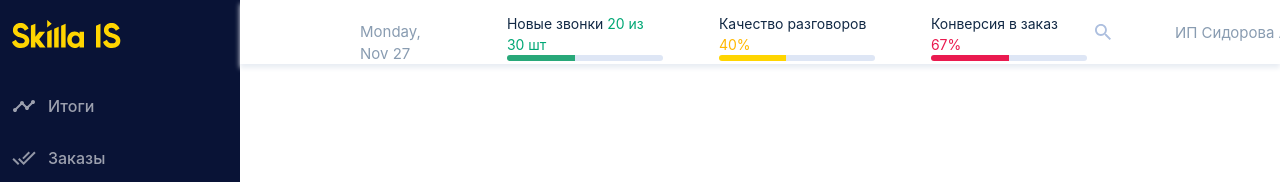
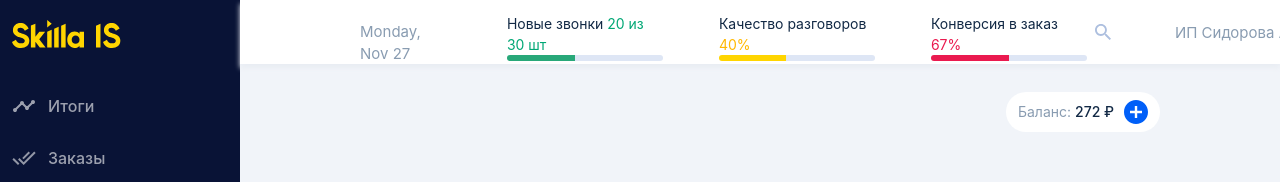
Before and after one commit to ARTALEAL/Skilla-test, a React (Create React App) app: page / in a window 1280 px wide. Shown: the top 182 px of the page. Built offline with nearby package versions, Linux system fonts and the light colour scheme; a web font is replaced by a local one.

Commit message:
balance-btn

```diff
--- a/src/Components/Calls/Calls.jsx
+++ b/src/Components/Calls/Calls.jsx
@@ -4,6 +4,7 @@ import { getFormatDate } from '../../utils/utils';
 import searchLogo from '../../images/basic search.svg';
 import avatar from '../../images/avatar-header.png';
 import arrow from '../../images/keyboard_arrow_down_black_24dp 1.svg';
+import BalanceButton from '../elements/BalanceButton/BalanceButton';
 
 function Calls() {
   return (
@@ -83,6 +84,11 @@ function Calls() {
           </button>
         </div>
       </header>
+      <section className="calls-section">
+        <div className="calls-section__buttons-container">
+          <BalanceButton />
+        </div>
+      </section>
     </main>
   );
 }
--- a/src/Components/Calls/calls.css
+++ b/src/Components/Calls/calls.css
@@ -10,6 +10,9 @@
   box-shadow: 0px 4px 5px 0px #e9edf3;
   display: flex;
   justify-content: space-between;
+  position: absolute;
+  top: 0;
+  left: 240px;
 }
 
 .calls-header__info-container {
@@ -178,3 +181,16 @@ hr[data-color='red-end'] {
 .calls-header__user-container-profile-btn:hover {
   cursor: pointer;
 }
+
+.calls-section {
+  margin-top: 64px;
+  background-color: #f1f4f9;
+  width: 100%;
+  padding: 28px 120px;
+}
+
+.calls-section__buttons-container {
+  display: flex;
+  justify-content: flex-end;
+  gap: 48px;
+}
--- /dev/null
+++ b/src/Components/elements/BalanceButton/BalanceButton.jsx
@@ -0,0 +1,25 @@
+import './balanceButton.css';
+
+function BalanceButton() {
+  return (
+    <button className="balance-btn">
+      <p>
+        Баланс: <span>272 &#8381;</span>
+      </p>
+      <svg
+        xmlns="http://www.w3.org/2000/svg"
+        width="24"
+        height="24"
+        viewBox="0 0 24 24"
+        fill="none"
+      >
+        <path
+          d="M12 0C5.376 0 0 5.376 0 12C0 18.624 5.376 24 12 24C18.624 24 24 18.624 24 12C24 5.376 18.624 0 12 0ZM18 13.2H13.2V18H10.8V13.2H6V10.8H10.8V6H13.2V10.8H18V13.2Z"
+          fill="#005FF8"
+        />
+      </svg>
+    </button>
+  );
+}
+
+export default BalanceButton;
--- /dev/null
+++ b/src/Components/elements/BalanceButton/balanceButton.css
@@ -0,0 +1,30 @@
+.balance-btn {
+  padding: 8px 12px;
+  color: var(--text-header, #899cb1);
+  font-size: 14px;
+  font-weight: 400;
+  line-height: 148%;
+  background-color: #fff;
+  border-radius: 48px;
+  border: none;
+  display: flex;
+  align-items: center;
+  gap: 10px;
+}
+
+.balance-btn span {
+  color: var(--text, #122945);
+  font-weight: 500;
+}
+
+.balance-btn:hover span {
+  color: #0024cb;
+}
+
+.balance-btn:hover {
+  cursor: pointer;
+}
+
+.balance-btn:hover svg path {
+  fill: #0024cb;
+}
```
